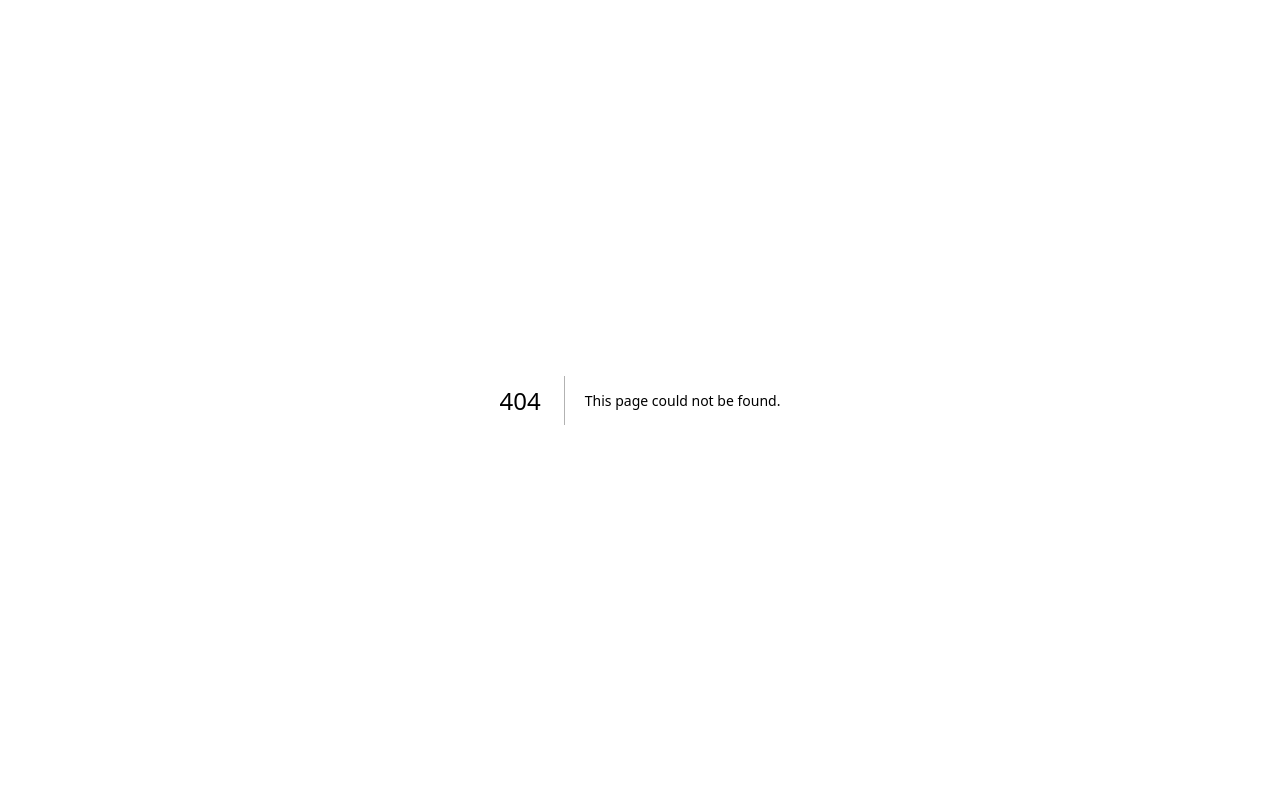
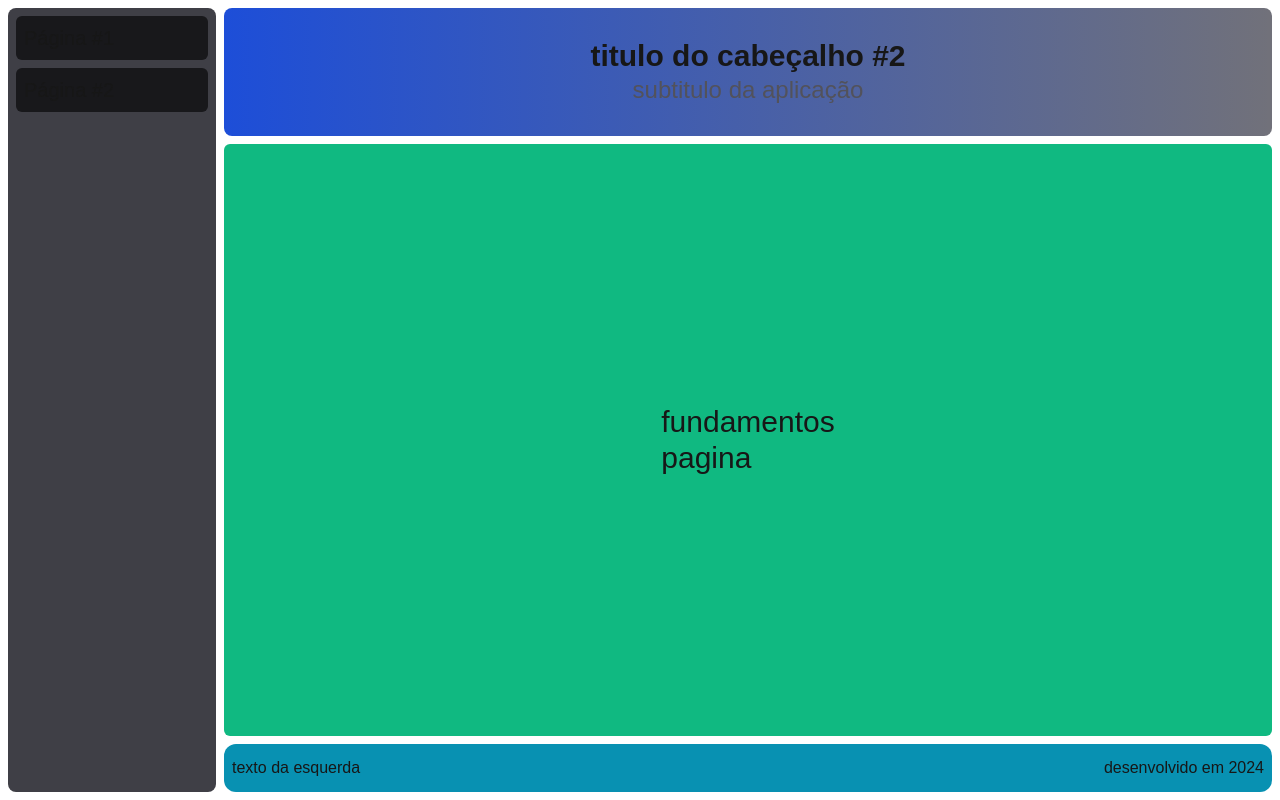
Before and after one commit to maryson011/repo-js, a Next.js app in the folder FundamentosReact/react-fundamentos/: page /funcdamentos/pagina in a window 1280 px wide. Before the commit this address had no page. Built offline with nearby package versions, Linux system fonts and the light colour scheme.

Commit message:
feat: fundamentals (react)

```diff
--- /dev/null
+++ b/FundamentosReact/react-fundamentos/src/app/funcdamentos/funcoes/page.tsx
@@ -0,0 +1,28 @@
+export default function Pages() {
+    function renderizarTitulo() {
+        return (
+            <div>
+                <h1>Título</h1>
+                <h2>Subtítulo</h2>
+            </div>
+        )
+    }
+
+    function renderizarConteudo() {
+        return (
+            <ul>
+                <li>Ana</li>
+                <li>Carlos</li>
+                <li>Zinco</li>
+            </ul>
+        )
+    }
+
+    return (
+        <div>
+            {renderizarTitulo()}
+            <hr />
+            {renderizarConteudo()}
+        </div>
+    )
+}
--- /dev/null
+++ b/FundamentosReact/react-fundamentos/src/app/funcdamentos/pagina/page.tsx
@@ -0,0 +1,12 @@
+import Pagina from "@/components/Pagina";
+
+export default function Page() {
+  return (
+    <Pagina titulo="titulo do cabeçalho #2" subtitulo="subtitulo da aplicação">
+        <ul>
+            <li>fundamentos</li>
+            <li>pagina</li>
+        </ul>
+    </Pagina>
+  );
+}
--- /dev/null
+++ b/FundamentosReact/react-fundamentos/src/app/funcdamentos/soma/page.tsx
@@ -0,0 +1,13 @@
+export default function Page() {
+    const nome = 'João'
+    const idade = 30
+    return (
+        <div className="flex flex-col">
+            <div>{nome}</div>
+            <div>{idade}</div>
+            <div>{2+2}</div>
+            <div>{idade * 3}</div>
+            <div>{Math.random()}</div>
+        </div>
+    )
+}
--- /dev/null
+++ b/FundamentosReact/react-fundamentos/src/components/Cabecalho.tsx
@@ -0,0 +1,19 @@
+/* eslint-disable */
+interface CabecalhoProps {
+    titulo: string
+    subtitulo: string
+    className?: string
+}
+
+export default function Cabecalho(props: CabecalhoProps) {
+    console.log(props)
+    return (
+        <div className={`
+            flex flex-col justify-center items-center h-24
+            bg-purple-500 rounded-lg ${props.className ?? ''}
+        `}>
+            <h1 className="text-3xl font-black">{props.titulo}</h1>
+            <h2 className="text-2xl text-zinc-600">{props.subtitulo}</h2>
+        </div>
+    )
+}
--- /dev/null
+++ b/FundamentosReact/react-fundamentos/src/components/Conteudo.tsx
@@ -0,0 +1,15 @@
+/* eslint-disable */
+interface ConteudoProps {
+    children: any
+}
+export default function Conteudo(props: ConteudoProps) {
+    console.log(props)
+    return (
+        <div className="
+            flex justify-center items-center flex-1
+            bg-emerald-500 text-3xl rounded-md
+        ">
+            {props.children}
+        </div>
+    )
+}
--- /dev/null
+++ b/FundamentosReact/react-fundamentos/src/components/Menu.tsx
@@ -0,0 +1,14 @@
+import MenuItem from "./MenuItem";
+
+export default function Menu() {
+    return (
+        <div className="
+            flex flex-col justify-start items-center
+            rounded-lg w-52
+            bg-zinc-700 text-3xl p-2 gap-2
+        ">
+            <MenuItem texto="Página #1" url="/pagina"/>
+            <MenuItem texto="Página #2" url="/funcdamentos/pagina"/>
+        </div>
+    )
+}
--- /dev/null
+++ b/FundamentosReact/react-fundamentos/src/components/MenuItem.tsx
@@ -0,0 +1,13 @@
+import Link from "next/link";
+
+/* eslint-disable */
+export default function MenuItem(props: any) {
+    return (
+        <Link href={props.url} className="
+            px-2 py-2
+            bg-zinc-900 text-xl w-full rounded-md
+        ">
+            {props.texto}
+        </Link>
+    )
+}
--- /dev/null
+++ b/FundamentosReact/react-fundamentos/src/components/Pagina.tsx
@@ -0,0 +1,30 @@
+/* eslint-disable */
+import Cabecalho from "./Cabecalho";
+import Conteudo from "./Conteudo";
+import Menu from "./Menu";
+import Rodape from "./Rodape";
+
+export default function Pagina(props: any) {
+    return (
+        <div className={`
+            flex gap-2
+            p-2 h-screen
+        `}>
+            <Menu />
+            <div className={`flex flex-col gap-2 flex-1`}>
+                <Cabecalho
+                    titulo={props.titulo}
+                    subtitulo={props.subtitulo}
+                    className="h-32 bg-gradient-to-r from-blue-700 to bg-zinc-500"
+                />
+                <Conteudo>
+                    {props.children}
+                </Conteudo>
+                <Rodape
+                    textoEsqueda="texto da esquerda"
+                    textoDireita={`desenvolvido em ${new Date().getFullYear()}`}
+                />
+            </div>
+        </div>
+    )
+}
--- /dev/null
+++ b/FundamentosReact/react-fundamentos/src/components/Rodape.tsx
@@ -0,0 +1,20 @@
+/* eslint-disable */
+interface RodapeProps {
+    textoEsqueda: string
+    textoDireita: string
+}
+
+export default function Rodape(props: RodapeProps) {
+    return (
+        <div className="
+                flex justify-between items-center
+                h-12 rounded-xl p-2
+                bg-cyan-600
+            "
+        >
+            <span>{props.textoEsqueda}</span>
+            <span>{props.textoDireita}</span>
+
+        </div>
+    )
+}
--- /dev/null
+++ b/FundamentosReact/react-fundamentos/src/pages/pagina.tsx
@@ -0,0 +1,16 @@
+import '../app/globals.css'
+import Pagina from '@/components/Pagina'
+
+export default function TestePagina() {
+    function executar() {
+        console.log('O botão com acionado!')
+    }
+    return (
+        <Pagina titulo="Minha página #1" subtitulo="estou na pasta pages" >
+            <button className={`bg-blue-500 p-2 rounded-md`} onClick={executar}>
+                Teste
+            </button>
+        </Pagina>
+        //{/* <Rodape textoEsqueda="texto da esquerda" textoDireita={`desenvolvido em ${ano}`}/> */}
+    )
+}
```
